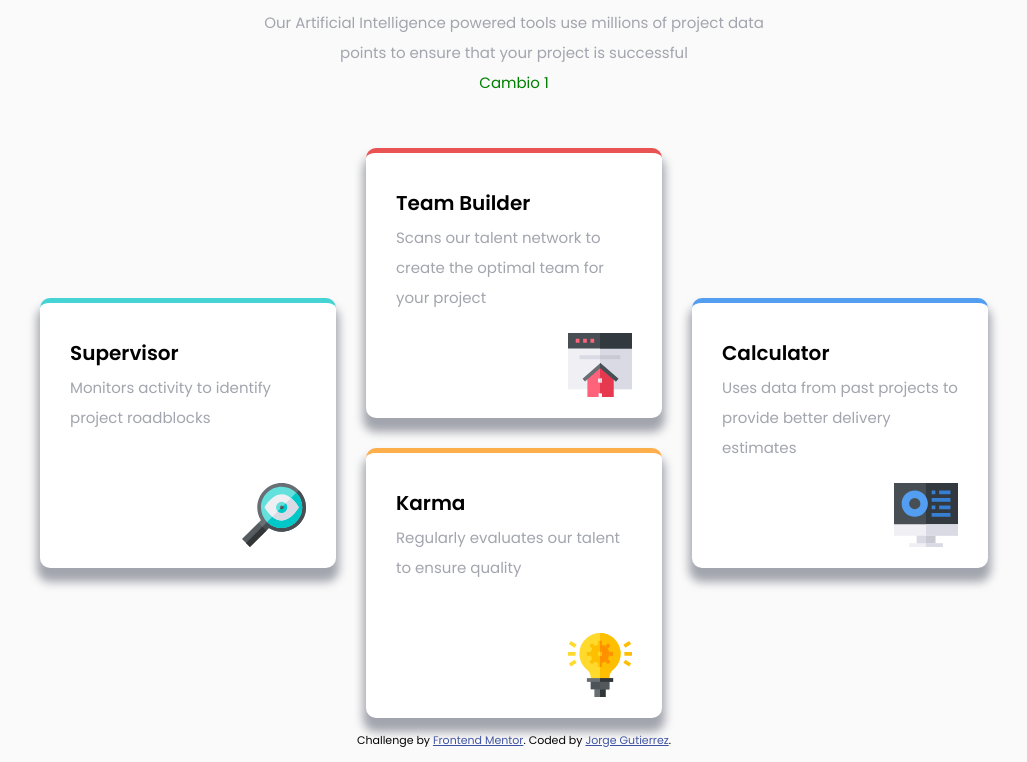
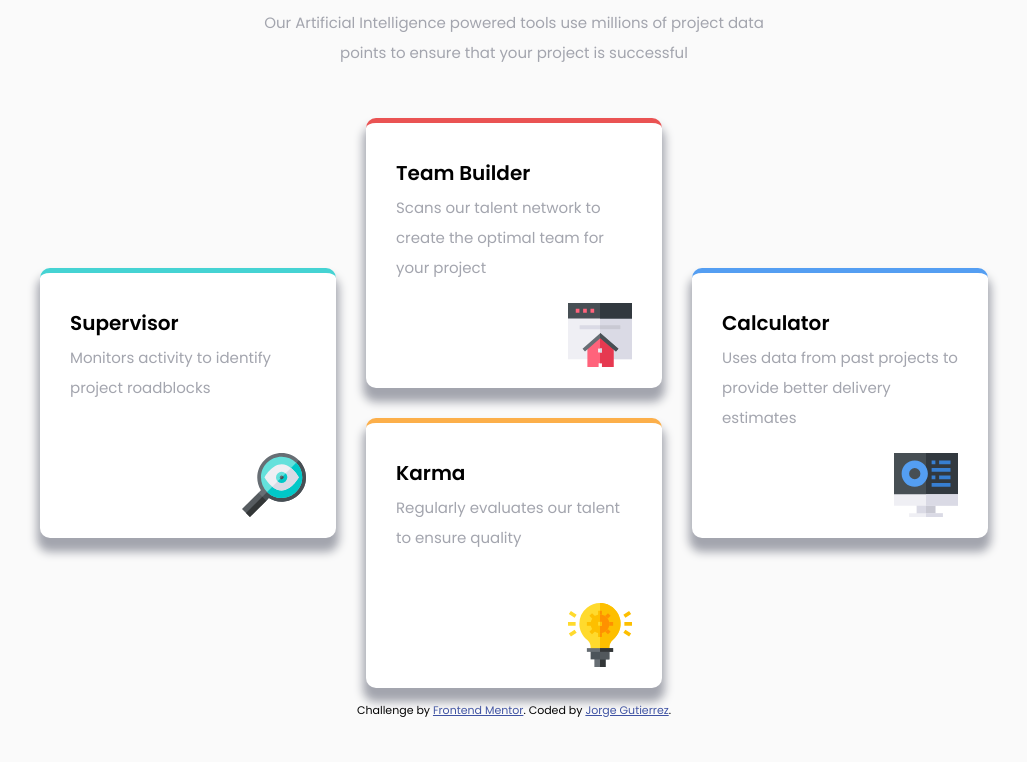
Before and after one commit to trabucoaluca/desafio_github, a plain HTML site: page index.html in a window 1280 px wide. Shown: the part 103-865 px from the top of the page, without its empty margins (126-1153 px from the left). After the commit the page ends 835 px from the top, so only its background shows below. Drawn offline with Linux system fonts and the light colour scheme.

Commit message:
Se comentan los cambios realizados en el index y en la hoja de estilos

```diff
--- a/css/style.css
+++ b/css/style.css
@@ -8,7 +8,7 @@
   --grisaseo: hsl(229, 6%, 66%);
   --grisClaro: hsl(0, 0%, 98%);
   --blanco: #fff;
-  --verde: green;
+  /* --verde: green; */
 }
 
 html {
@@ -58,9 +58,9 @@ body {
   color: var(--grisaseo);
 }
 
-.verde {
+/* .verde {
   color: var(--verde);
-}
+} */
 
 .cards {
   display: flex;
--- a/index.html
+++ b/index.html
@@ -18,7 +18,7 @@
       <h2 class="section__titulo-secundario">Powered by Technology</h2>
       <p class="section__parrafo">Our Artificial Intelligence powered tools use millions of project data</p>
       <p class="section__parrafo">points to ensure that your project is successful</p>
-      <p class="section__parrafo verde">Cambio 1</p>
+      <!-- <p class="section__parrafo verde">Cambio 1</p> -->
     </section>
 
     <section class="cards">
```
